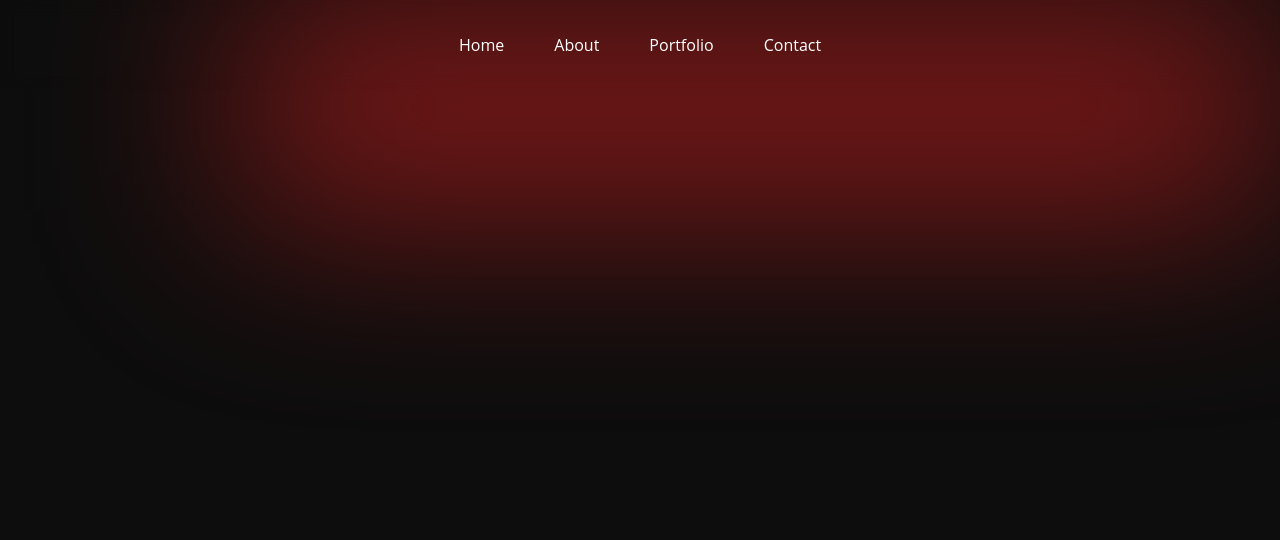
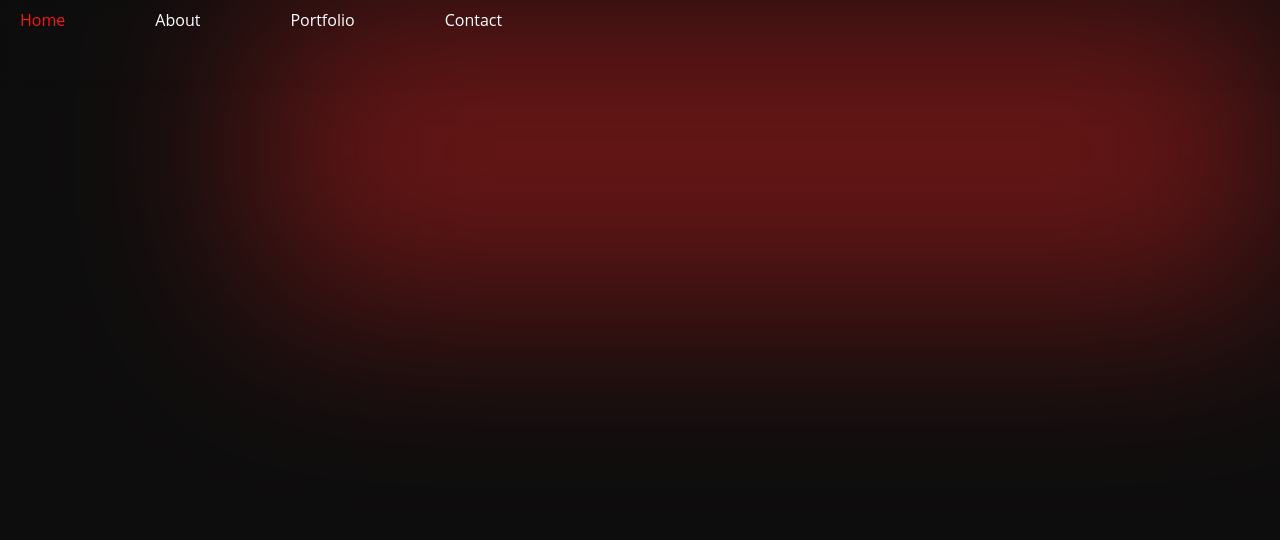
Before and after one commit to jaykobak/portfolio-website, a Flask app: page / in a window 1280 px wide. Shown: the top 540 px of the page. Run offline with Flask 3, Linux system fonts and the light colour scheme; some libraries are stand-ins or nearby versions.

Commit message:
Achieve desired navbar 2

```diff
--- a/static/main.css
+++ b/static/main.css
@@ -57,12 +57,12 @@ h1 {
     background: linear-gradient(180deg, var(--token-305af9d4-fe33-4ce3-9dac-e261fb045b39, #d72a2a) -43%, var(--token-305af9d4-fe33-4ce3-9dac-e261fb045b39, rgb(255, 82, 14)) 100%);
     filter: blur(100px);
     flex: none;
-    height: 212px;
-    opacity: .5;
+    height: 300px;
+    opacity: .4;
     position: absolute;
     right: 0;
     top: 0;
-    width: 1047px;
+    width: 80%;
     z-index: 1;
 }
 
@@ -106,6 +106,7 @@ nav {
     align-items: center;
     height: 50px;
     background-color: transparent; /* Ensure background is transparent */
+    gap: 50px;
 }
 
 .links {
@@ -122,6 +123,7 @@ nav {
     text-decoration: none;
     font-size: 16px; /* Adjust the size as needed */
     transition: color 0.3s ease; /* Smooth transition on hover */
+    padding: 20px;
 }
 
 .nav_link_text:hover {
--- a/templates/index.html
+++ b/templates/index.html
@@ -15,7 +15,8 @@
     <div class="gradient_bg"></div>
     <div class="navbar_container">
       <header class="navbar_contents">
-        <nav class="nav_links">
+        <div class="nav_links">
+          <nav class="navbar navbar-expand-md navbar-dark fixed-top">
             <div class="links">
               <div class="nav_item">
                 <a href="#" class="nav_link_text open-sans-nav-link">Home</a>
@@ -31,6 +32,7 @@
               </div>
             </div>
           </nav>
+        </div>
 
       </header>
 
```
Lines whose indentation alone changed are shown as unchanged.
